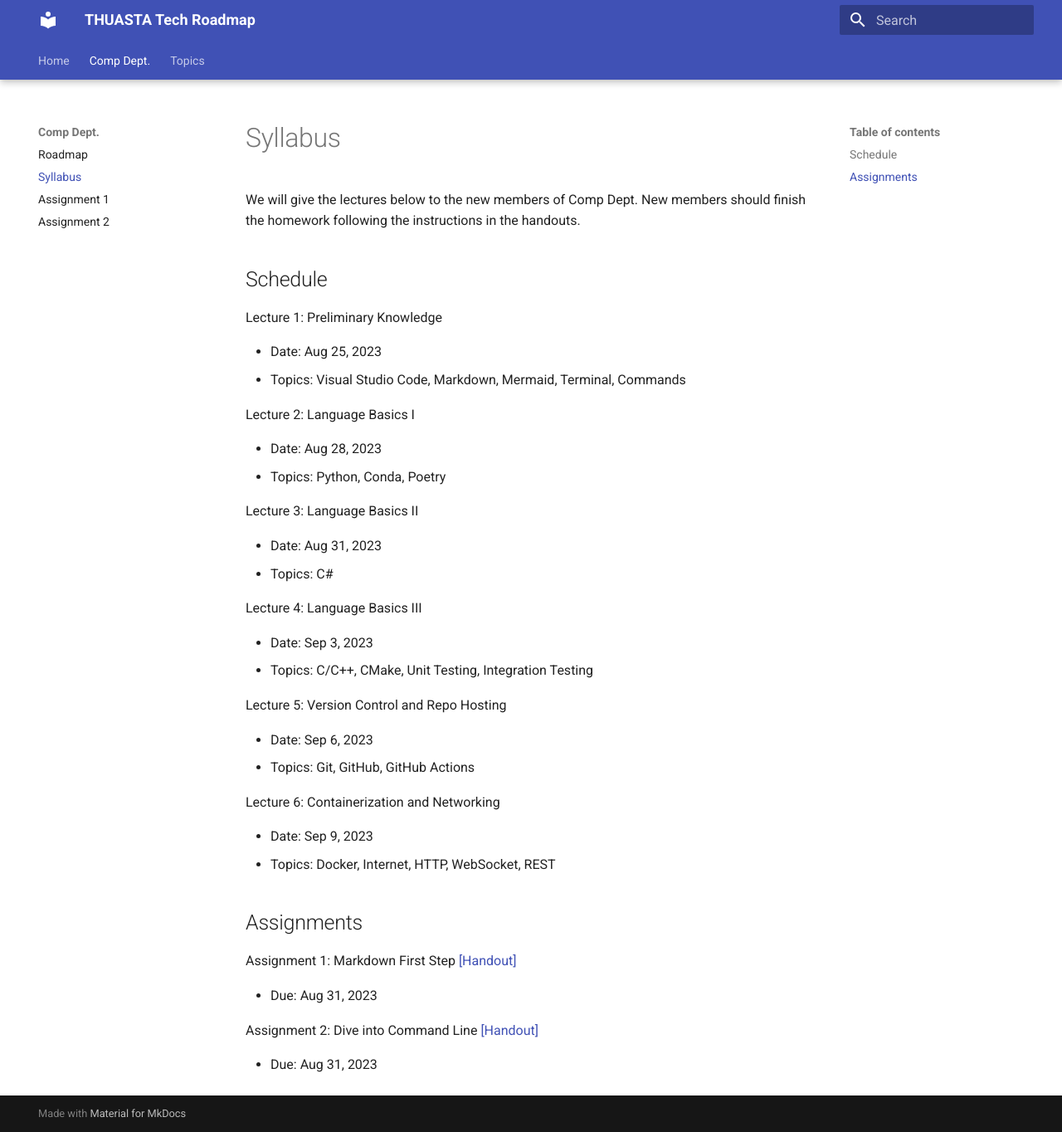
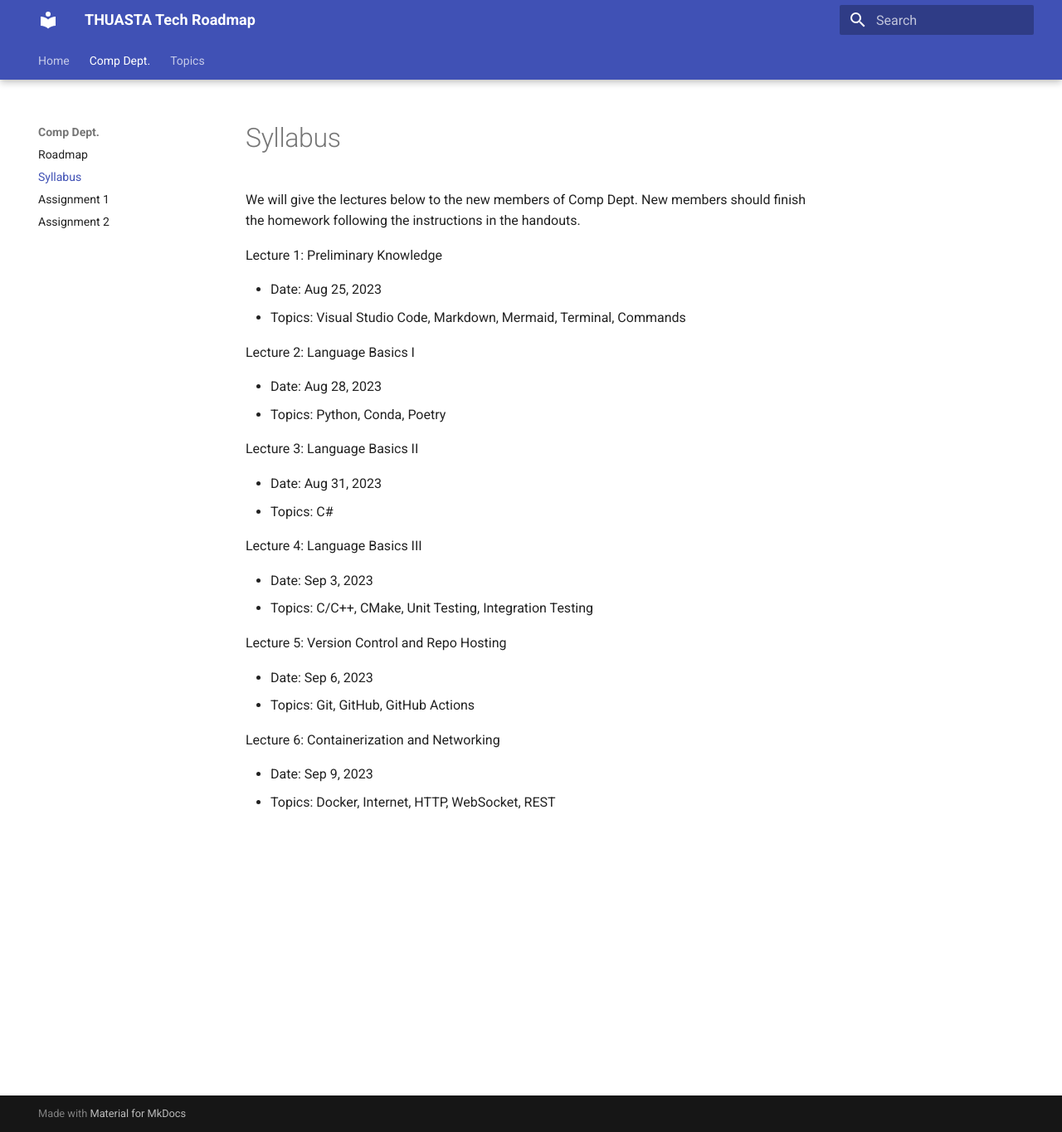
Before and after one commit to THUASTA/TechRoadmap, an MkDocs documentation site: the page built from docs/comp_dept/syllabus.md, in a window 1280 px wide and 1364 px high. Shown: the whole window at 83% size. Built offline with MkDocs 1.6.1 and Material for MkDocs 9.7.7, drawn with Linux system fonts in a browser that asks for light colours.

Commit message:
Move due date info to each assignment

```diff
--- a/docs/comp_dept/syllabus.md
+++ b/docs/comp_dept/syllabus.md
@@ -1,8 +1,6 @@
 # Syllabus
 
 We will give the lectures below to the new members of Comp Dept. New members should finish the homework following the instructions in the handouts.
-
-## Schedule
 
 Lecture 1: Preliminary Knowledge
 
@@ -33,13 +31,3 @@ Lecture 6: Containerization and Networking
 
 - Date: Sep 9, 2023
 - Topics: Docker, Internet, HTTP, WebSocket, REST
-
-## Assignments
-
-Assignment 1: Markdown First Step [[Handout]](assignment_1.md)
-
-- Due: Aug 31, 2023
-
-Assignment 2: Dive into Command Line [[Handout]](assignment_2.md)
-
-- Due: Aug 31, 2023
```
Also changed, not shown: docs/comp_dept/assignment_1.md (+1 -1 lines), docs/comp_dept/assignment_2.md (+1 -1 lines).
